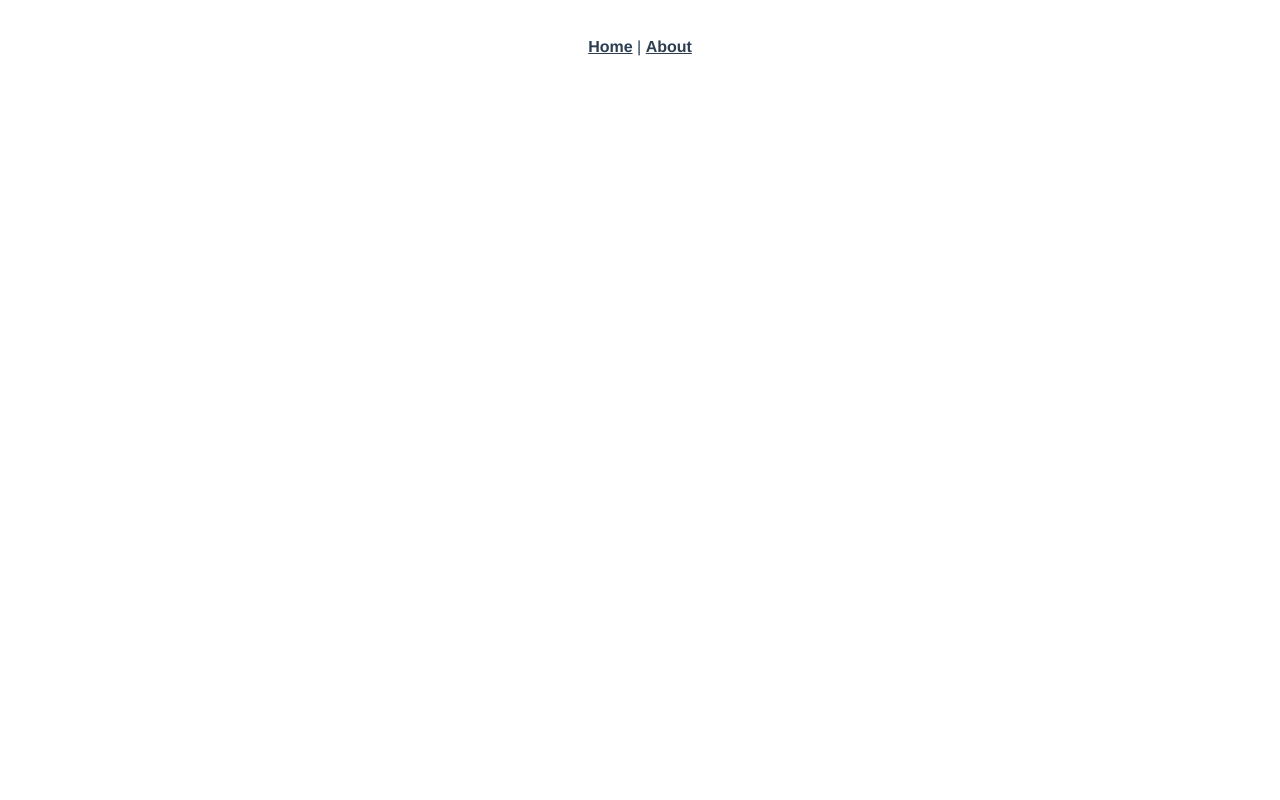
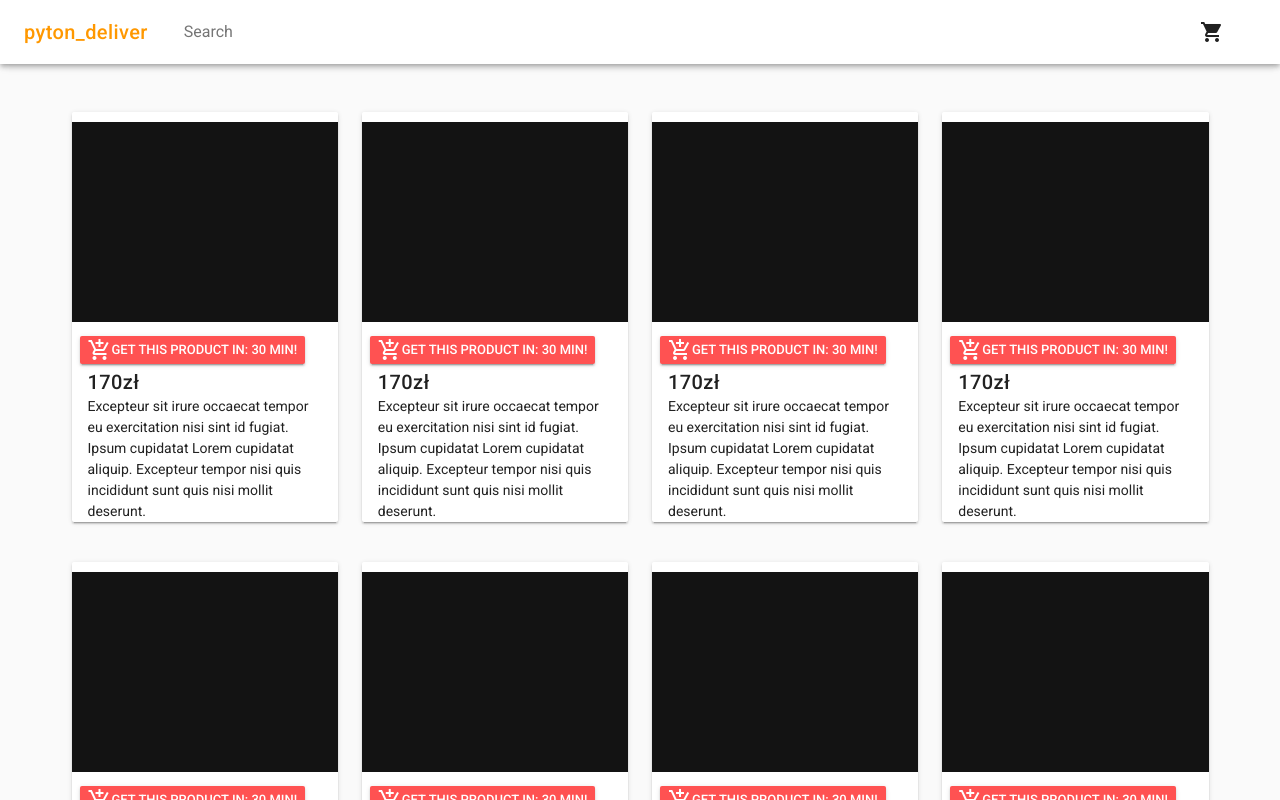
Before and after one commit to macwlu97/tor_Pyton, a Vue app: page /home in a window 1280 px wide. Shown: the top 800 px of the page. Built offline with nearby package versions, Linux system fonts and the light colour scheme.

Commit message:
Simple Mock Views

```diff
--- a/package.json
+++ b/package.json
@@ -9,6 +9,8 @@
   },
   "dependencies": {
     "core-js": "^2.6.5",
+    "node-sass": "^4.11.0",
+    "sass-loader": "^7.1.0",
     "vue": "^2.6.6",
     "vue-router": "^3.0.1",
     "vuetify": "^1.5.11",
--- a/src/App.vue
+++ b/src/App.vue
@@ -1,31 +1,9 @@
 <template>
   <div id="app">
-    <div id="nav">
-      <router-link to="/">Home</router-link> |
-      <router-link to="/about">About</router-link>
-    </div>
     <router-view/>
   </div>
 </template>
 
 <style>
-#app {
-  font-family: 'Avenir', Helvetica, Arial, sans-serif;
-  -webkit-font-smoothing: antialiased;
-  -moz-osx-font-smoothing: grayscale;
-  text-align: center;
-  color: #2c3e50;
-}
-#nav {
-  padding: 30px;
-}
 
-#nav a {
-  font-weight: bold;
-  color: #2c3e50;
-}
-
-#nav a.router-link-exact-active {
-  color: #42b983;
-}
 </style>
--- /dev/null
+++ b/src/layouts/PageLayout.vue
@@ -0,0 +1,29 @@
+<template>
+  <v-app light>
+    <v-toolbar app class="white">
+      <v-toolbar-title class="pr-4 text-lowercase orange--text">PYTON_DELIVER</v-toolbar-title>
+       <v-text-field solo flat color="orange" hide-details label="Search" width="100"/>
+       <v-spacer />
+
+        <v-toolbar-items>
+            <v-btn flat><v-icon>shopping_cart</v-icon></v-btn>
+        </v-toolbar-items>
+    </v-toolbar>
+
+    <v-content>
+      <v-container fluid>
+        <router-view></router-view>
+      </v-container>
+    </v-content>
+    <v-footer></v-footer>
+  </v-app>
+</template>
+
+<script>
+export default {
+  name: "PageLayout"
+};
+</script>
+
+<style scoped>
+</style>
--- a/src/main.js
+++ b/src/main.js
@@ -2,9 +2,10 @@ import Vue from 'vue';
 import App from './App.vue';
 import router from './router';
 import store from './store';
-import Vuetify from 'vuetify'
+import Vuetify from 'vuetify';
+import 'vuetify/dist/vuetify.min.css';
 
-Vue.use(Vuetify)
+Vue.use(Vuetify);
 
 Vue.config.productionTip = false;
 
--- a/src/router.js
+++ b/src/router.js
@@ -1,6 +1,8 @@
 import Vue from 'vue';
 import Router from 'vue-router';
 import Home from './views/Home.vue';
+import PageLayout from './layouts/PageLayout.vue';
+import Products from './views/Products.vue';
 
 Vue.use(Router);
 
@@ -10,15 +12,25 @@ export default new Router({
   routes: [
     {
       path: '/',
-      name: 'home',
-      component: Home,
+      name: 'layout',
+      component: PageLayout,
+      children: [
+        {
+          path: '/home',
+          name: 'home',
+          alias: '',
+          component: Home,
+        },
+        {
+          path: '/products',
+          name: 'products',
+          component: Products
+        }
+      ],
     },
     {
       path: '/about',
       name: 'about',
-      // route level code-splitting
-      // this generates a separate chunk (about.[hash].js) for this route
-      // which is lazy-loaded when the route is visited.
       component: () => import(/* webpackChunkName: "about" */ './views/About.vue'),
     },
   ],
--- a/src/views/Home.vue
+++ b/src/views/Home.vue
@@ -1,18 +1,43 @@
 <template>
-  <div class="home">
-    <img alt="Vue logo" src="../assets/logo.png">
-    <HelloWorld msg="Welcome to Your Vue.js App"/>
-  </div>
+  <section>
+    <v-container grid-list-xl>
+      <v-layout row wrap>
+        <v-flex xs12 md3 v-for="i in 40" :key="i">
+          <v-card hover>
+            <v-card-media>
+              <div class="product-image"/>
+            </v-card-media>
+            <v-card-actions class="py-1">
+              <v-btn small color="error">
+                <v-icon>add_shopping_cart</v-icon>Get this product in: 30 min!
+              </v-btn>
+            </v-card-actions>
+            <v-card-title class="py-1">
+              <h5 class="title">170zł</h5>
+            </v-card-title>
+            <v-card-text class="py-0">
+              <p>Excepteur sit irure occaecat tempor eu exercitation nisi sint id fugiat. Ipsum cupidatat Lorem cupidatat aliquip. Excepteur tempor nisi quis incididunt sunt quis nisi mollit deserunt.</p>
+            </v-card-text>
+          </v-card>
+        </v-flex>
+      </v-layout>
+    </v-container>
+  </section>
 </template>
 
 <script>
-// @ is an alias to /src
-import HelloWorld from '@/components/HelloWorld.vue';
-
 export default {
-  name: 'home',
-  components: {
-    HelloWorld,
-  },
+  name: "home"
 };
 </script>
+
+<style lang="scss" scoped>
+.product-image {
+  margin: 10px auto;
+
+  display: block;
+  width: 100%;
+  height: 200px;
+  background: #131313;
+}
+</style>
--- /dev/null
+++ b/src/views/Products.vue
@@ -0,0 +1,59 @@
+<template>
+  <div>
+    <v-container grid-list-md>
+      <v-layout row wrap>
+        <v-flex md3 hidden-xs>
+          <v-card>
+            <br>
+            <br>
+            <br>
+            <br>
+            <br>
+            <br>
+            <br>
+            <br>
+            <br>
+            <br>
+            <br>
+            <br>
+            <br>
+            <br>
+            <br>
+            <br>
+          </v-card>
+        </v-flex>
+        <v-flex xs12 md9>
+          <v-layout row wrap>
+            <v-flex xs12 v-for="i in 40" :key="i">
+              <v-card hover class="py-2">
+                <v-card-media>
+                  <div class="product-image"/>
+                </v-card-media>
+                <v-card-actions class="py-1">
+                  <v-btn small color="error">
+                    <v-icon>add_shopping_cart</v-icon>Get this product in: 30 min!
+                  </v-btn>
+                </v-card-actions>
+                <v-card-title class="py-1">
+                  <h5 class="title">170zł</h5>
+                </v-card-title>
+                <v-card-text class="py-0">
+                  <p>Excepteur sit irure occaecat tempor eu exercitation nisi sint id fugiat. Ipsum cupidatat Lorem cupidatat aliquip. Excepteur tempor nisi quis incididunt sunt quis nisi mollit deserunt.</p>
+                </v-card-text>
+              </v-card>
+            </v-flex>
+          </v-layout>
+        </v-flex>
+      </v-layout>
+    </v-container>
+  </div>
+</template>
+
+<script>
+export default {
+  name: "Products"
+};
+</script>
+
+<style scoped>
+</style>
```
Also changed, not shown: 1 other file (tests, documents, lock files or other folders).
